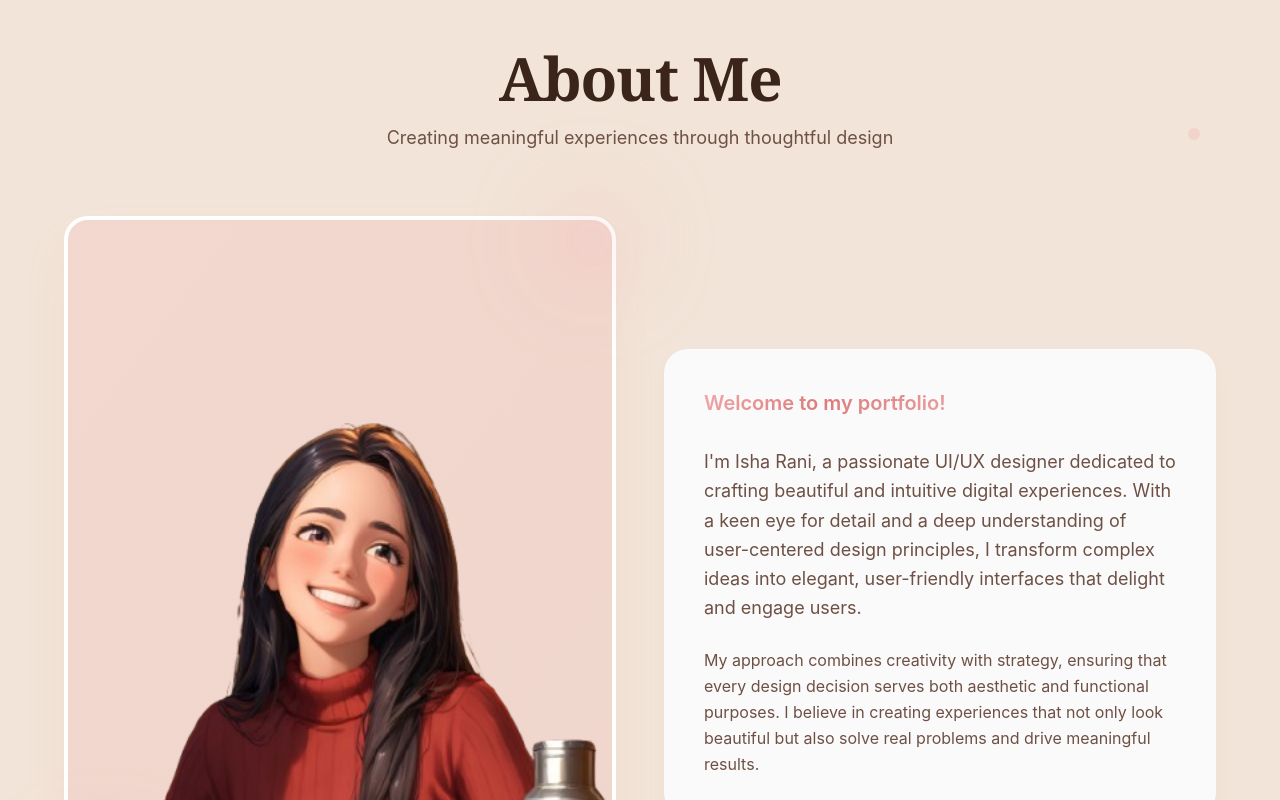
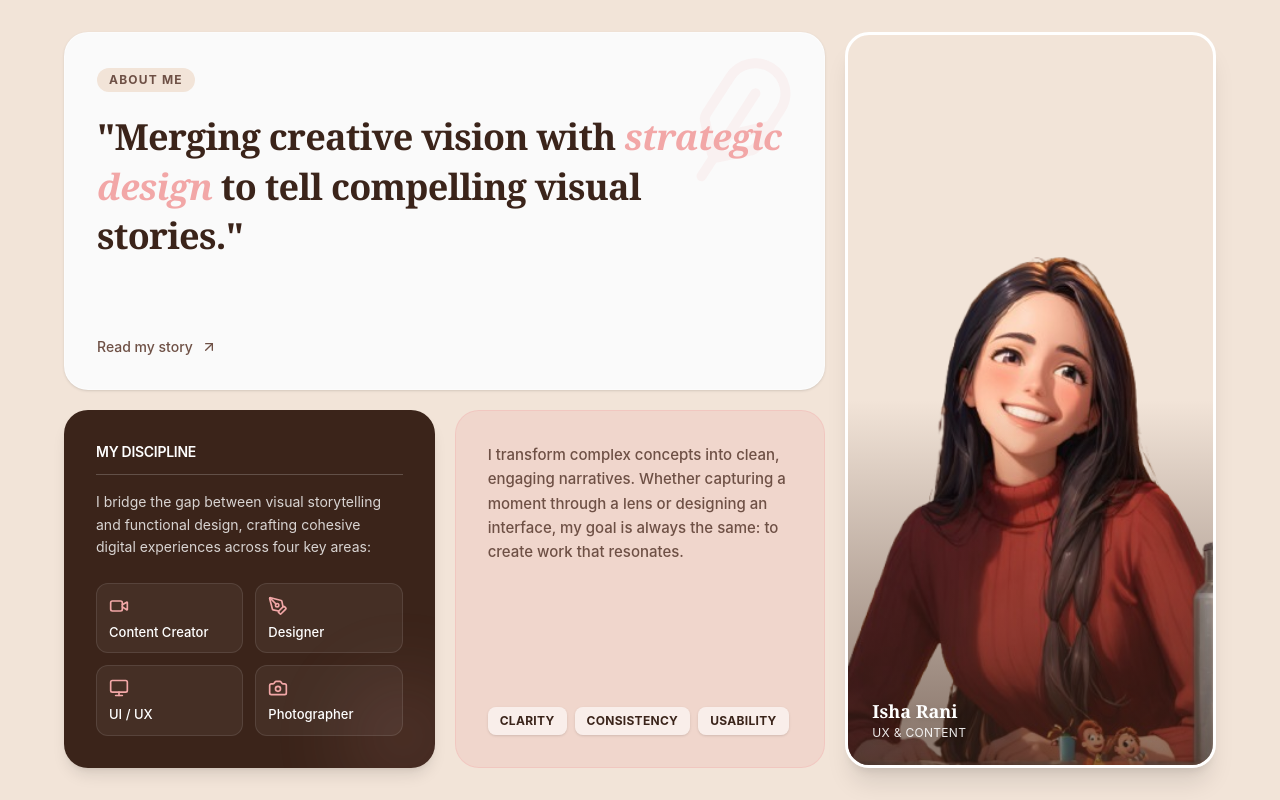
Before and after one commit to hrishikeshprateek/isha_profile, a Next.js app: page /d1 in a window 1280 px wide. Shown: the part 920-1720 px from the top of the page. Built offline with nearby package versions, Linux system fonts and the light colour scheme.

Commit message:
till AboutSection.tsx

```diff
--- a/components/AboutSection.tsx
+++ b/components/AboutSection.tsx
@@ -1,93 +1,148 @@
+"use client";
+
 import Image from "next/image";
+import {motion} from "framer-motion";
+import {ArrowUpRight, Feather, PenTool, Camera, Monitor, Video} from "lucide-react";
 
-const AboutSection = () => {
-    const stats = [
-        { number: "50+", label: "Projects Completed" },
-        { number: "30+", label: "Happy Clients" },
-        { number: "5+", label: "Years Experience" },
-        { number: "15+", label: "Awards Won" }
+const roles = [
+    {label: "Content Creator", icon: Video},
+    {label: "Designer", icon: PenTool},
+    {label: "UI / UX", icon: Monitor},
+    {label: "Photographer", icon: Camera},
 ];
 
+const container = {
+    hidden: {opacity: 0},
+    show: {
+        opacity: 1,
+        transition: {staggerChildren: 0.1, delayChildren: 0.2},
+    },
+};
+
+const item = {
+    hidden: {opacity: 0, y: 15},
+    show: {opacity: 1, y: 0, transition: {duration: 0.4}},
+};
+
+export default function AboutBentoGrid() {
     return (
-        <section id="about" className="py-20 bg-[#F2E4D8] relative overflow-hidden">
-            {/* Curved bottom divider */}
-            <div className="absolute bottom-0 left-0 right-0 h-20 bg-[#FAF0E6]" style={{
-                clipPath: 'ellipse(80% 100% at 50% 100%)'
-            }} />
+        // Equal padding top and bottom - visually balanced
+        <section className="pt-16 pb-16 md:pt-24 md:pb-24 bg-[#F2E4D8] px-4">
+            <motion.div
+                variants={container}
+                initial="hidden"
+                whileInView="show"
+                viewport={{once: true}}
+                className="max-w-6xl w-full mx-auto grid grid-cols-1 md:grid-cols-6 md:grid-rows-2 gap-5"
+            >
 
-            <div className="container mx-auto px-6 relative z-10">
-                <div className="text-center mb-16">
-                    <h2 className="text-4xl md:text-5xl lg:text-6xl font-serif font-bold text-[#3B241A] mb-4 tracking-tight">
-                        About Me
-                    </h2>
-                    <p className="text-lg text-[#6E5045] max-w-2xl mx-auto">
-                        Creating meaningful experiences through thoughtful design
-                    </p>
+                {/* 1. TITLE CARD (Top Left) */}
+                <motion.div
+                    variants={item}
+                    className="md:col-span-4 bg-[#FAFAFA] rounded-3xl p-8 flex flex-col justify-between border border-white/50 shadow-sm relative overflow-hidden group"
+                >
+                    <div
+                        className="absolute top-0 right-0 p-6 opacity-10 group-hover:opacity-20 transition-opacity pointer-events-none">
+                        <Feather size={120} color="#F2A7A7" className="-rotate-12"/>
                     </div>
 
-                <div className="max-w-6xl mx-auto">
-                    <div className="grid md:grid-cols-2 gap-12 items-center mb-16">
-                        {/* Image Section */}
-                        <div className="relative">
-                            <div className="relative rounded-3xl overflow-hidden shadow-2xl shadow-[#F2A7A7]/20 border-4 border-white">
-                                <div className="aspect-[3/4] bg-gradient-to-br from-[#F2A7A7]/20 to-[#E8A0A0]/20 relative">
+                    <div>
+                        <div
+                            className="inline-flex items-center gap-2 px-3 py-1 rounded-full bg-[#F2E4D8] text-[#6E5045] text-xs font-bold uppercase tracking-widest mb-5">
+                            About Me
+                        </div>
+                        <h2 className="text-2xl md:text-3xl lg:text-4xl font-serif font-bold text-[#3B241A] leading-tight md:leading-snug">
+                            &#34;Merging creative vision with <span
+                            className="text-[#F2A7A7] italic">strategic design</span> to tell compelling visual
+                            stories.&#34;
+                        </h2>
+                    </div>
+
+                    <div
+                        className="mt-8 flex items-center gap-2 text-[#6E5045] font-medium text-sm hover:text-[#3B241A] transition-colors cursor-pointer w-fit">
+                        <span>Read my story</span>
+                        <ArrowUpRight className="w-4 h-4"/>
+                    </div>
+                </motion.div>
+
+
+                {/* 2. IMAGE CARD (Right - Tall) */}
+                <motion.div
+                    variants={item}
+                    className="md:col-span-2 md:row-span-2 relative rounded-3xl overflow-hidden min-h-[320px] md:min-h-full border-[3px] border-white shadow-xl"
+                >
                     <Image
                         src="/isha_a.png"
                         alt="Isha Rani"
                         fill
-                                        className="object-cover"
+                        className="object-cover hover:scale-105 transition-transform duration-700 ease-in-out"
+                        priority
                     />
+                    <div
+                        className="absolute inset-0 bg-gradient-to-t from-[#3B241A]/60 via-transparent to-transparent pointer-events-none"/>
+
+                    <div className="absolute bottom-6 left-6 text-white drop-shadow-md">
+                        <p className="font-serif font-bold text-lg">Isha Rani</p>
+                        <p className="text-xs uppercase tracking-wide opacity-90">UX & Content</p>
                     </div>
-                            </div>
-                            {/* Decorative floating shape */}
-                            <div className="absolute -top-6 -right-6 w-24 h-24 bg-[#F2A7A7]/20 rounded-full blur-2xl" />
-                            <div className="absolute -bottom-6 -left-6 w-32 h-32 bg-[#E8A0A0]/20 rounded-full blur-2xl" />
-                        </div>
+                </motion.div>
 
-                        {/* Content Section */}
-                        <div>
-                            <div className="bg-[#FAFAFA] rounded-3xl p-8 md:p-10 shadow-lg shadow-[#F2A7A7]/10">
-                                <p className="text-lg text-[#6E5045] leading-relaxed mb-6">
-                                    <span className="text-gradient font-semibold text-xl">Welcome to my portfolio!</span>
-                                    <br /><br />
-                                    I&apos;m Isha Rani, a passionate UI/UX designer dedicated to crafting beautiful and
-                                    intuitive digital experiences. With a keen eye for detail and a deep understanding of
-                                    user-centered design principles, I transform complex ideas into elegant, user-friendly
-                                    interfaces that delight and engage users.
+
+                {/* 3. ROLES / EXPERTISE CARD (Bottom Left) */}
+                <motion.div
+                    variants={item}
+                    className="md:col-span-2 bg-[#3B241A] rounded-3xl p-8 !text-white shadow-lg relative overflow-hidden flex flex-col"
+                >
+                    <div
+                        className="absolute -right-8 -bottom-8 w-32 h-32 bg-[#E8A0A0] opacity-10 rounded-full blur-2xl z-0"/>
+
+                    <h3 className="text-sm font-bold uppercase tracking-widest !text-white border-b border-white/20 pb-3 mb-4 relative z-10">
+                        My Discipline
+                    </h3>
+
+                    <p className="text-sm leading-relaxed mb-6 relative z-10 !text-white/80">
+                        I bridge the gap between visual storytelling and functional design, crafting
+                        cohesive digital experiences across four key areas:
                     </p>
-                                <p className="text-[#6E5045] leading-relaxed">
-                                    My approach combines creativity with strategy, ensuring that every design decision serves
-                                    both aesthetic and functional purposes. I believe in creating experiences that not only
-                                    look beautiful but also solve real problems and drive meaningful results.
-                                </p>
-                            </div>
-                        </div>
-                    </div>
 
-                    {/* Stats Section */}
-                    <div className="grid grid-cols-2 md:grid-cols-4 gap-6">
-                        {stats.map((stat, index) => (
+                    <div className="grid grid-cols-2 gap-3 relative z-10 mt-auto">
+                        {roles.map((role, i) => (
                             <div
-                                key={index}
-                                className="bg-white rounded-2xl p-6 text-center shadow-lg shadow-[#F2A7A7]/10 hover:shadow-xl hover:shadow-[#DC7C7C]/20 transition-all duration-300 border border-[#F2A7A7]/10"
+                                key={i}
+                                className="group flex flex-col gap-2 p-3 rounded-xl bg-white/5 hover:bg-white/10 transition-colors duration-300 border border-white/10"
                             >
-                                <div className="text-3xl md:text-4xl font-serif font-bold text-gradient mb-2">
-                                    {stat.number}
-                                </div>
-                                <div className="text-sm text-[#6E5045] font-medium">
-                                    {stat.label}
-                                </div>
+                                <role.icon
+                                    className="w-5 h-5 text-[#F2A7A7] group-hover:scale-110 transition-transform duration-300"/>
+                                <span className="text-[13px] font-medium leading-tight !text-white">
+                                  {role.label}
+                                </span>
                             </div>
                         ))}
                     </div>
+                </motion.div>
+
+
+                {/* 4. DETAILS CARD (Bottom Middle) */}
+                <motion.div
+                    variants={item}
+                    className="md:col-span-2 bg-[#E8A0A0]/20 rounded-3xl p-8 border border-[#F2A7A7]/30 flex flex-col justify-between h-full"
+                >
+                    <p className="text-[#6E5045] text-[15px] leading-relaxed font-medium">
+                        I transform complex concepts into clean, engaging narratives. Whether capturing a moment through
+                        a lens or designing an interface, my goal is always the same: to create work that resonates.
+                    </p>
+
+                    <div className="mt-6 flex flex-wrap gap-2">
+                        {["Clarity", "Consistency", "Usability"].map((tag) => (
+                            <span key={tag}
+                                  className="px-3 py-1.5 bg-white/60 rounded-lg text-xs text-[#3B241A] font-bold uppercase tracking-wide shadow-sm">
+                                 {tag}
+                             </span>
+                        ))}
                     </div>
-            </div>
+                </motion.div>
 
-            {/* Decorative floating dots */}
-            <div className="absolute top-40 right-20 w-3 h-3 bg-[#F2A7A7]/40 rounded-full animate-pulse" />
-            <div className="absolute bottom-40 left-20 w-4 h-4 bg-[#E8A0A0]/30 rounded-full animate-pulse" style={{ animationDelay: '1s' }} />
+            </motion.div>
         </section>
     );
-};
-
-export default AboutSection;
+}
--- a/components/HeroSection.tsx
+++ b/components/HeroSection.tsx
@@ -52,7 +52,7 @@ const HeroSection = () => {
             <div className="absolute bottom-32 left-20 w-4 h-4 bg-[#F2A7A7] rounded-full blur-sm pulse-glow" />
             <div className="absolute bottom-40 left-32 w-2 h-2 bg-[#E8A0A0] rounded-full blur-sm pulse-glow" />
 
-            <div className="container mx-auto px-6 pt-32 md:pt-32 pb-16 md:pb-20">
+            <div className="container mx-auto px-6 pt-32 md:pt-32 pb-16 md:pb-12">
                 <div className="grid lg:grid-cols-2 gap-16 lg:gap-20 items-center min-h-[85vh]">
                     {/* Left Content */}
                     <div className="space-y-6 md:space-y-8 z-10 mt-8 md:mt-0">
--- a/package.json
+++ b/package.json
@@ -26,6 +26,7 @@
     "@types/react-dom": "^19",
     "eslint": "^9",
     "eslint-config-next": "16.1.1",
+    "framer-motion": "^12.25.0",
     "tailwindcss": "^4",
     "typescript": "^5"
   }
```
Also changed, not shown: 1 other file (tests, documents, lock files or other folders). Lines whose indentation alone changed are shown as unchanged.
